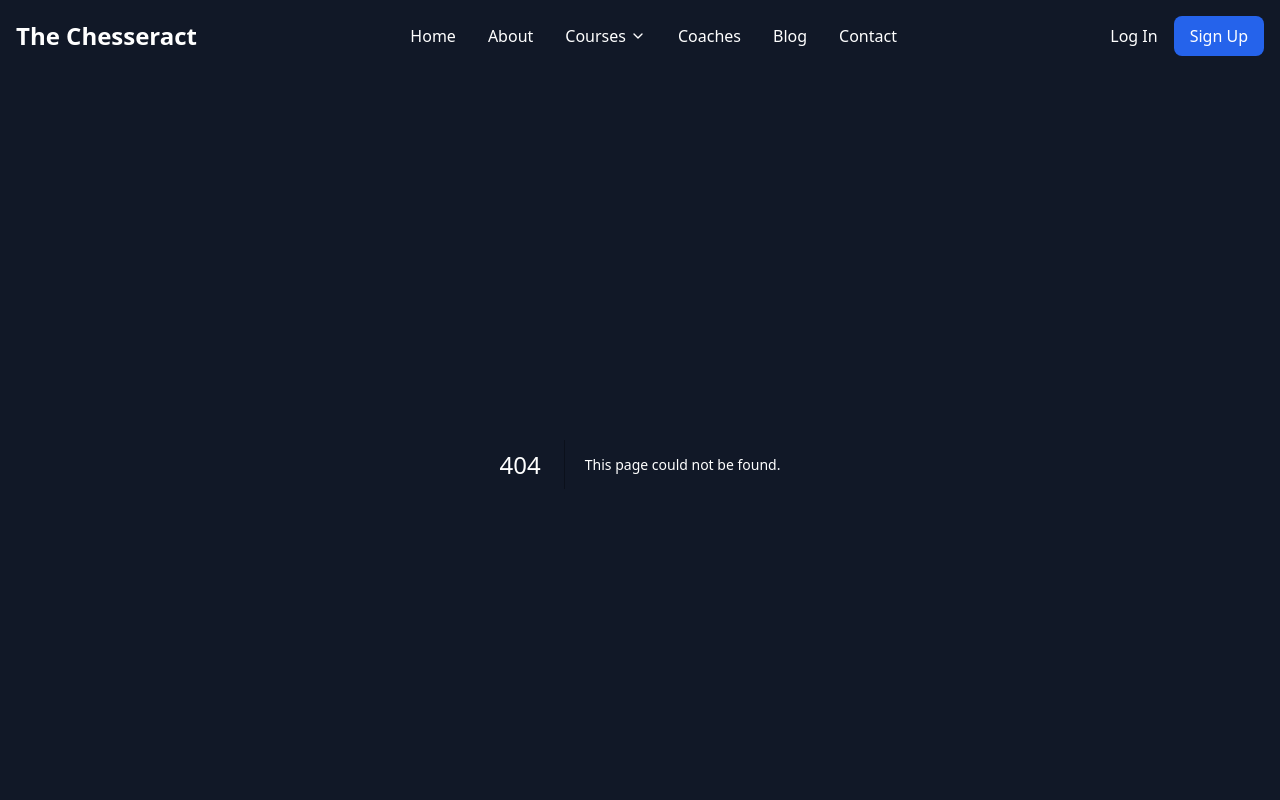
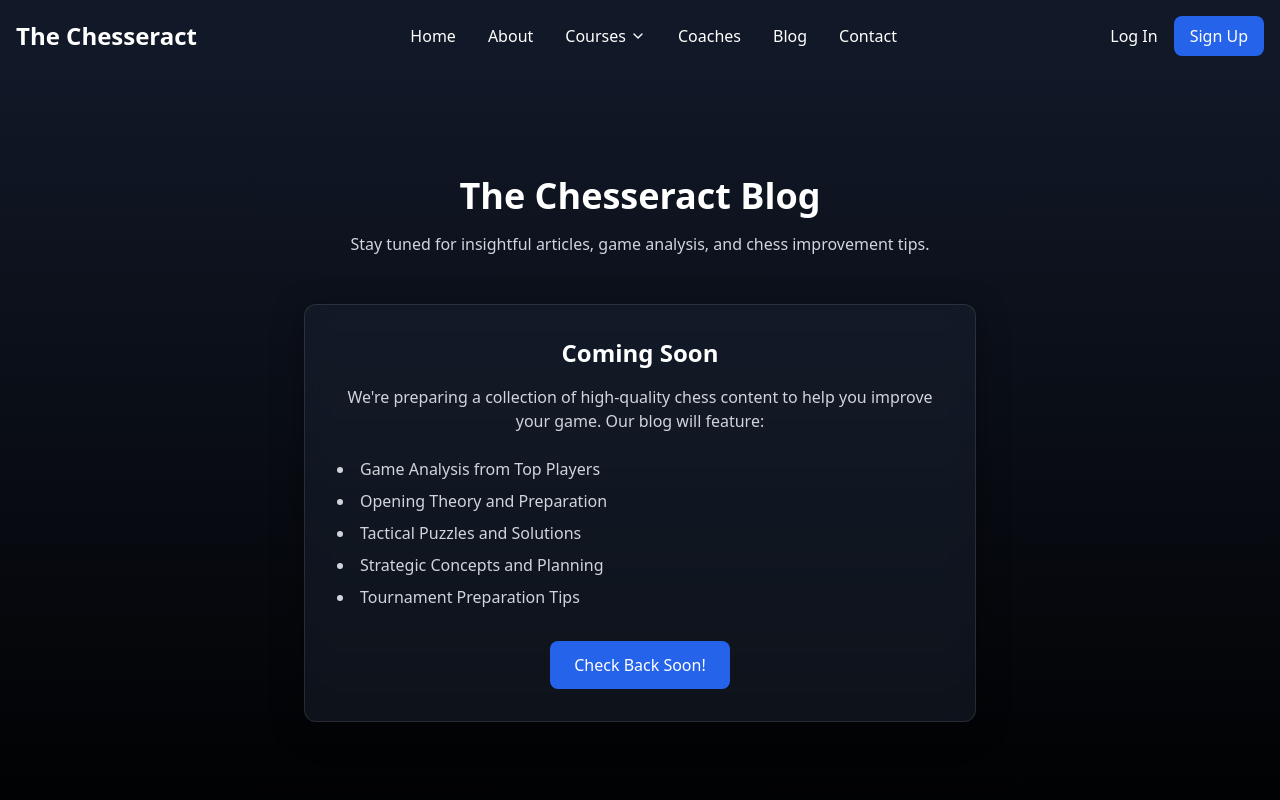
Before and after one commit to avi-watwani/the-chesseract, a Next.js app: page /blog in a window 1280 px wide. Before the commit this address had no page. Shown: the top 800 px of the page. Built offline with nearby package versions, Linux system fonts and the light colour scheme.

Commit message:
Add BlogPage component and update Navbar links to point to the blog

```diff
--- /dev/null
+++ b/app/blog/page.tsx
@@ -0,0 +1,34 @@
+import PageContainer from '../components/PageContainer';
+
+export default function BlogPage() {
+  return (
+    <PageContainer className="bg-gradient-to-b from-gray-900 to-black text-white">
+      <div className="container mx-auto px-4 py-12">
+        <h1 className="text-4xl font-bold text-center mb-4">The Chesseract Blog</h1>
+        <p className="text-gray-300 text-center max-w-3xl mx-auto mb-12">
+          Stay tuned for insightful articles, game analysis, and chess improvement tips.
+        </p>
+
+        <div className="max-w-2xl mx-auto">
+          <div className="glassmorphism p-8 rounded-xl text-center">
+            <h2 className="text-2xl font-bold mb-4">Coming Soon</h2>
+            <p className="text-gray-300 mb-6">
+              We're preparing a collection of high-quality chess content to help you improve your game.
+              Our blog will feature:
+            </p>
+            <ul className="text-left text-gray-300 space-y-2 mb-8 list-disc list-inside">
+              <li>Game Analysis from Top Players</li>
+              <li>Opening Theory and Preparation</li>
+              <li>Tactical Puzzles and Solutions</li>
+              <li>Strategic Concepts and Planning</li>
+              <li>Tournament Preparation Tips</li>
+            </ul>
+            <div className="inline-block bg-blue-600 hover:bg-blue-700 text-white px-6 py-3 rounded-lg transition-colors">
+              Check Back Soon!
+            </div>
+          </div>
+        </div>
+      </div>
+    </PageContainer>
+  );
+}
--- a/app/components/Navbar.tsx
+++ b/app/components/Navbar.tsx
@@ -73,7 +73,7 @@ const Navbar = () => {
             <Link href="/coaches" className="text-white hover:text-blue-400 transition-colors">
               Coaches
             </Link>
-            <Link href="#blog" className="text-white hover:text-blue-400 transition-colors">
+            <Link href="/blog" className="text-white hover:text-blue-400 transition-colors">
               Blog
             </Link>
             <Link href="/contact" className="text-white hover:text-blue-400 transition-colors">
@@ -171,7 +171,7 @@ const Navbar = () => {
             Coaches
           </Link>
           <Link
-            href="#blog"
+            href="/blog"
             className="block px-3 py-2 text-white hover:bg-gray-800 rounded-md"
           >
             Blog
```
